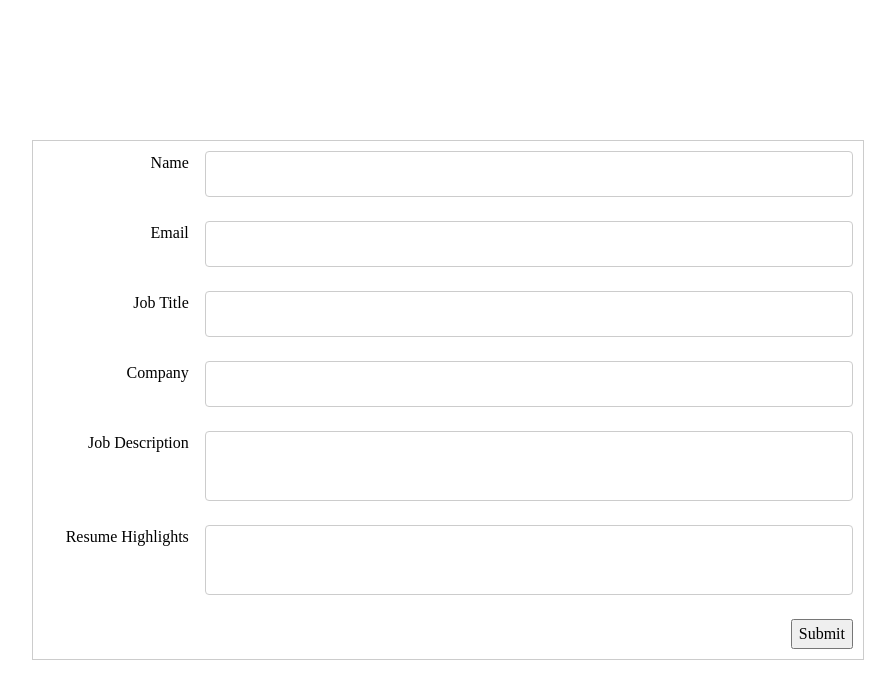
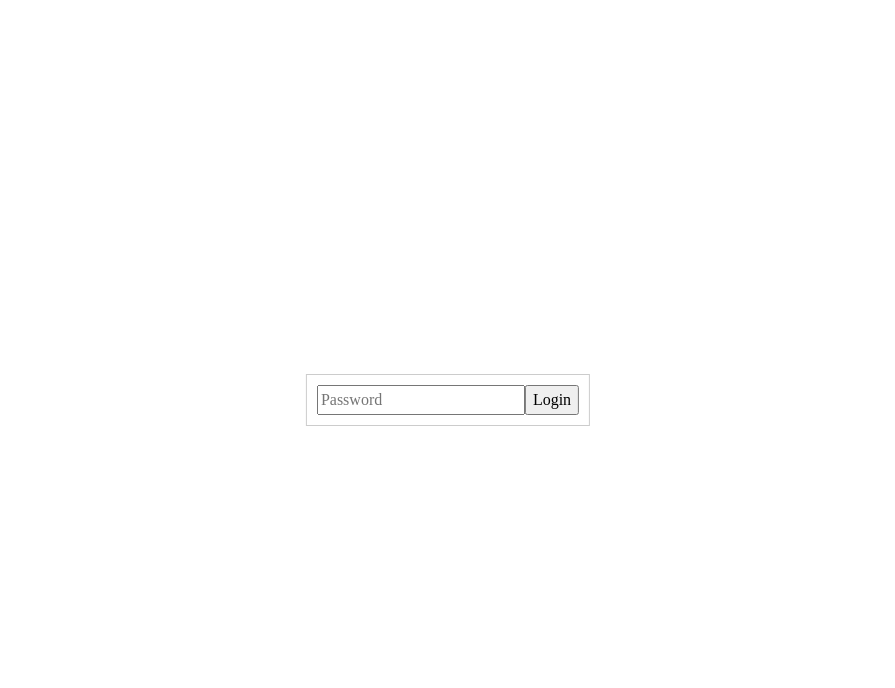
Before and after one commit to luisabellan/custom-outreach-generator-fe, a React (Vite) app: page / in a window 1280 px wide. Shown: the top 688 px of the page, without its empty margins (192-1087 px from the left). Built offline with nearby package versions, Linux system fonts and the light colour scheme.

Commit message:
form to confirmation flow working

```diff
--- a/package.json
+++ b/package.json
@@ -9,8 +9,10 @@
     "preview": "vite preview"
   },
   "dependencies": {
+    "axios": "^1.3.5",
     "react": "^18.2.0",
-    "react-dom": "^18.2.0"
+    "react-dom": "^18.2.0",
+    "react-router-dom": "^6.10.0"
   },
   "devDependencies": {
     "@types/react": "^18.0.28",
--- a/src/App.css
+++ b/src/App.css
@@ -48,3 +48,12 @@
 .submit-button {
   margin-left: auto;
 }
+
+.login-container {
+  position: absolute;
+  top: 50%;
+  left: 50%;
+  transform: translate(-50%, -50%);
+  padding: 10px;
+  border: 1px solid #ccc;
+}
--- a/src/App.jsx
+++ b/src/App.jsx
@@ -1,45 +1,18 @@
 import './App.css'
-import React, { useState } from 'react';
-import Generator from './components/Generator'
+import React from 'react';
+import Home from './components/Home';
+import Confirmation from './components/Confirmation';
+import { BrowserRouter as Router, Routes, Route } from 'react-router-dom';
+
 
 function App() {
-  const [name, setName] = useState('');
-  const [email, setEmail] = useState('');
-  const [jobTitle, setJobTitle] = useState('');
-  const [company, setCompany] = useState('');
-  const [jobDescription, setJobDescription] = useState('');
-  const [resumeHighlights, setResumeHighlights] = useState('');
-
-  const handleSubmit = (e) => {
-    e.preventDefault();
-    console.log({
-      name,
-      email,
-      jobTitle,
-      company,
-      jobDescription,
-      resumeHighlights,
-    });
-  };
-
   return (
-    <div className="App">
-      <Generator
-        name={name}
-        setName={setName}
-        email={email}
-        setEmail={setEmail}
-        jobTitle={jobTitle}
-        setJobTitle={setJobTitle}
-        company={company}
-        setCompany={setCompany}
-        jobDescription={jobDescription}
-        setJobDescription={setJobDescription}
-        resumeHighlights={resumeHighlights}
-        setResumeHighlights={setResumeHighlights}
-        handleSubmit={handleSubmit}
-      />
-    </div>
+    <Router>
+    <Routes>
+      <Route exact path="/" element={<Home />} />
+      <Route exact path="/confirmation" element={<Confirmation />} />
+    </Routes>
+  </Router>
   )
 }
 
--- /dev/null
+++ b/src/auth/basicAuth.js
@@ -0,0 +1,20 @@
+const keyPhrase = "bloomtech_bear_123";
+
+const isAuthenticated = () => {
+  const savedKeyPhrase = localStorage.getItem("keyPhrase");
+  return savedKeyPhrase === keyPhrase;
+};
+
+const login = (keyPhrase) => {
+  if (keyPhrase === keyPhrase) {
+    localStorage.setItem("keyPhrase", keyPhrase);
+    return true;
+  }
+  return false;
+};
+
+const logout = () => {
+  localStorage.removeItem("keyPhrase");
+};
+
+export { isAuthenticated, login, logout };
--- /dev/null
+++ b/src/components/Confirmation.jsx
@@ -0,0 +1,22 @@
+import React from 'react'
+import { useNavigate } from 'react-router-dom'
+
+const Confirmation = () => {
+
+  const navigate = useNavigate();
+
+  const handleBack = () => {
+    navigate('/');
+  };
+
+
+  return (
+    <div>
+        <h1>Thank you for submitting the form!</h1>
+        <p>We have received your information and will review it shortly.</p>
+        <button onClick={handleBack}>Back to Home</button>
+    </div>
+  )
+}
+
+export default Confirmation
--- /dev/null
+++ b/src/components/Home.jsx
@@ -0,0 +1,92 @@
+import React, {useState} from 'react';
+import { useNavigate } from 'react-router-dom';
+import Generator from './Generator';
+import { isAuthenticated, login, logout } from '../auth/basicAuth'
+
+const Home = () => {
+    const [isAuthenticatedState, setIsAuthenticatedState] = useState(
+    isAuthenticated()
+  );
+  const [keyPhrase, setKeyPhrase] = useState("");
+  const [name, setName] = useState('');
+  const [email, setEmail] = useState('');
+  const [jobTitle, setJobTitle] = useState('');
+  const [company, setCompany] = useState('');
+  const [jobDescription, setJobDescription] = useState('');
+  const [resumeHighlights, setResumeHighlights] = useState('');
+  const [showModal, setShowModal] = useState(false);
+
+  const navigate = useNavigate();
+
+  const handleSubmit = (e) => {
+    e.preventDefault();
+    console.log({
+      name,
+      email,
+      jobTitle,
+      company,
+      jobDescription,
+      resumeHighlights,
+    });
+    navigate('/confirmation');
+  };
+
+  const handleModal = () => {
+    setShowModal(!showModal);
+  };
+
+  const handleLogin = (event) => {
+    event.preventDefault();
+
+    if (login(keyPhrase)) {
+      setIsAuthenticatedState(true);
+    } else {
+      alert("Invalid key phrase");
+    }
+  };
+
+  const handleLogout = () => {
+    logout();
+    setIsAuthenticatedState(false);
+  };
+
+  const handleKeyPhraseChange = (event) => {
+    setKeyPhrase(event.target.value);
+  };
+
+  return (
+    <div className="App">
+      {!isAuthenticatedState ? (
+        <form onSubmit={handleLogin} className='login-container'>
+          <input
+            className='input'
+            type="text"
+            name="password"
+            placeholder="Password"
+            value={keyPhrase}
+            onChange={handleKeyPhraseChange}
+          />
+          <button type="submit" className='button'>Login</button>
+        </form>
+      ) : (
+        <Generator
+        name={name}
+        setName={setName}
+        email={email}
+        setEmail={setEmail}
+        jobTitle={jobTitle}
+        setJobTitle={setJobTitle}
+        company={company}
+        setCompany={setCompany}
+        jobDescription={jobDescription}
+        setJobDescription={setJobDescription}
+        resumeHighlights={resumeHighlights}
+        setResumeHighlights={setResumeHighlights}
+        handleSubmit={handleSubmit}
+      />
+      )}
+    </div>
+  )
+}
+
+export default Home
```
Also changed, not shown: 1 other file (tests, documents, lock files or other folders).
